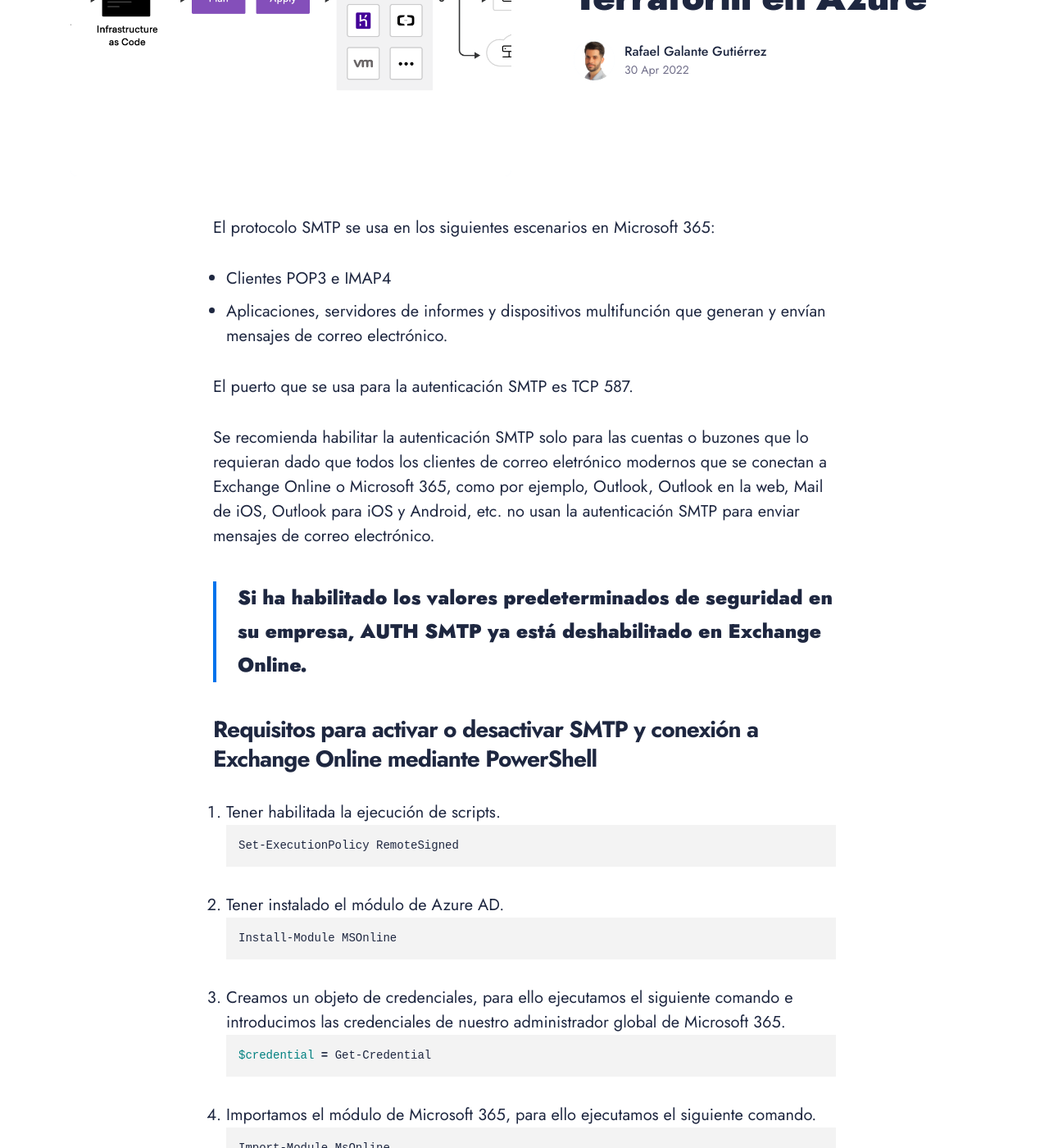
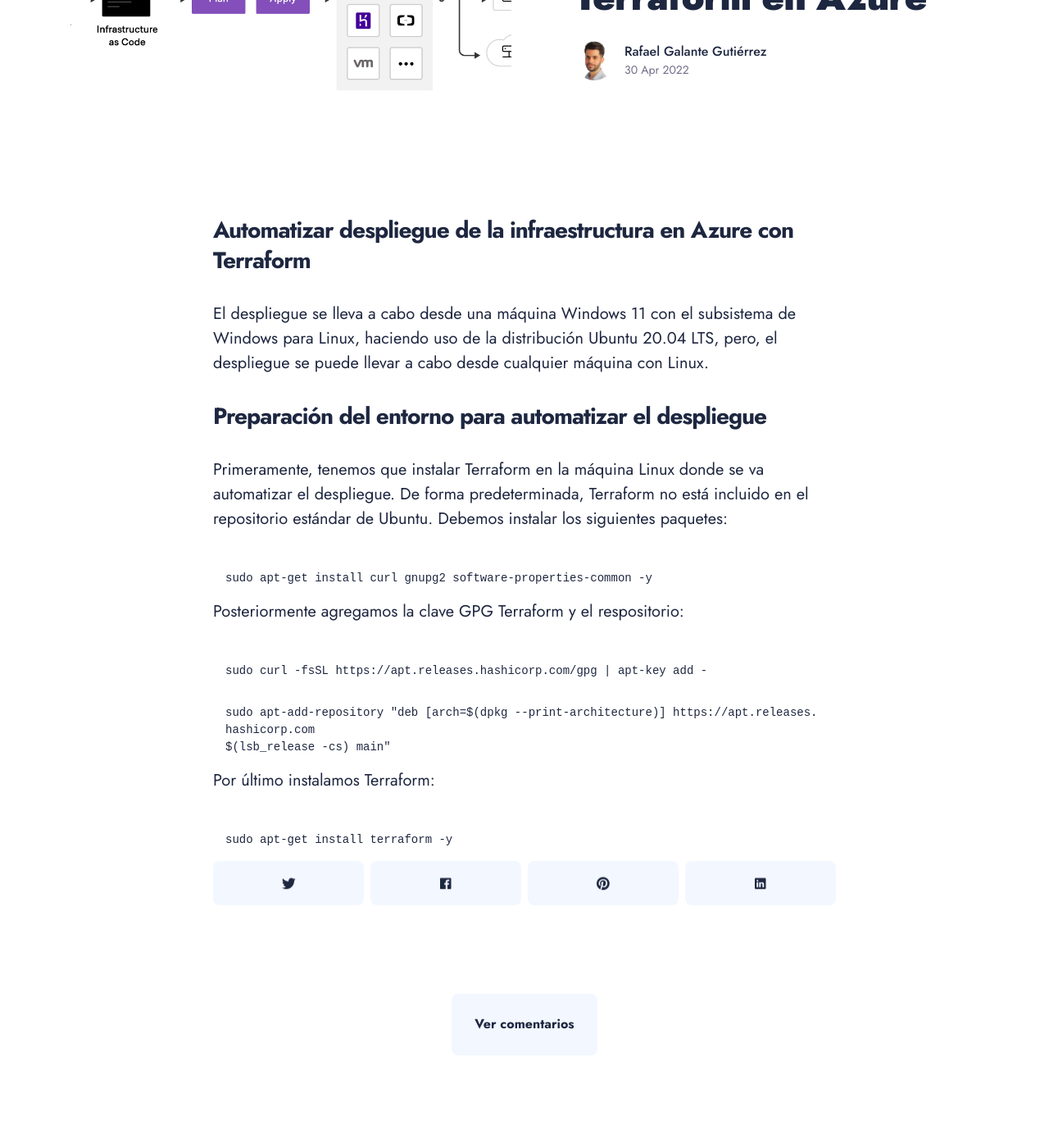
Before and after one commit to ragagu/ragagu-blog, a Jekyll site: the page built from _posts/2022-04-30-primeros-pasos-con-terraform-en-azure.markdown, in a window 1280 px wide and 1400 px high, scrolled down 389 px. Shown: the whole window at 82% size. Built offline with Jekyll 4.4.1, drawn with Linux system fonts in a browser that asks for light colours; nearby versions of some CDN libraries; some of the changed text lies outside the part shown.

Commit message:
Update 2022-04-30-primeros-pasos-con-terraform-en-azure.markdown

````diff
--- a/_posts/2022-04-30-primeros-pasos-con-terraform-en-azure.markdown
+++ b/_posts/2022-04-30-primeros-pasos-con-terraform-en-azure.markdown
@@ -1,81 +1,35 @@
 ---
 layout: post
 title:  Primeros pasos con Terraform en Azure
-description: Se recomienda habilitar la autenticación SMTP solo para las cuentas o buzones que lo requieran...
+description: Vamos a instalar Terraform y a desplegar infraestructura en Azure
 date:   2022-04-30 13:40:23 +0300
 image:  '/images/terraform-assets.png'
 tags:   [Terraform, Azure]
 ---
-El protocolo SMTP se usa en los siguientes escenarios en Microsoft 365:
 
-* Clientes POP3 e IMAP4
-* Aplicaciones, servidores de informes y dispositivos multifunción que generan y envían mensajes de correo electrónico.
+## Automatizar despliegue de la infraestructura en Azure con Terraform
 
-El puerto que se usa para la autenticación SMTP es TCP 587.
+El despliegue se lleva a cabo desde una máquina Windows 11 con el subsistema de Windows para Linux, haciendo uso de la distribución Ubuntu 20.04 LTS, pero, el despliegue se puede llevar a cabo desde cualquier máquina con Linux.
 
-Se recomienda habilitar la autenticación SMTP solo para las cuentas o buzones que lo requieran dado que todos los clientes de correo eletrónico modernos que se conectan a Exchange Online o Microsoft 365, como por ejemplo, Outlook, Outlook en la web, Mail de iOS, Outlook para iOS y Android, etc. no usan la autenticación SMTP para enviar mensajes de correo electrónico.
+## Preparación del entorno para automatizar el despliegue
 
-> Si ha habilitado los valores predeterminados de seguridad en su empresa, AUTH SMTP ya está deshabilitado en Exchange Online.
+Primeramente, tenemos que instalar Terraform en la máquina Linux donde se va automatizar el despliegue. De forma predeterminada, Terraform no está incluido en el repositorio estándar de Ubuntu. Debemos instalar los siguientes paquetes:
 
-## Requisitos para activar o desactivar SMTP y conexión a Exchange Online mediante PowerShell
-
-1. Tener habilitada la ejecución de scripts.
-```powershell
-Set-ExecutionPolicy RemoteSigned
-```
-2. Tener instalado el módulo de Azure AD.
-```powershell
-Install-Module MSOnline
-```
-3. Creamos un objeto de credenciales, para ello ejecutamos el siguiente comando e introducimos las credenciales de nuestro administrador global de Microsoft 365.
-```powershell
-$credential = Get-Credential
-```
-4. Importamos el módulo de Microsoft 365, para ello ejecutamos el siguiente comando.
-```powershell
-Import-Module MsOnline
-```
-5. Con el objeto de credenciales que creamos anteriormente con el módulo MSOnline, ahora nos podemos conectar a Microsoft 365 ejecutando el siguiente comando.
-```powershell
-Connect-MsolService -Credential $credential
-```
-6. Ejecutamos el siguiente comando para crear una sesión remota de Exchange Online.
-```powershell
-$exchangeSession = New-PSSession -ConfigurationName Microsoft.Exchange -ConnectionUri "https://outlook.office365.com/powershell-liveid/" -Credential $credential -Authentication "Basic" –AllowRedirection
-```
-```powershell
-Import-PSSession $exchangeSession
+```ubuntu
+sudo apt-get install curl gnupg2 software-properties-common -y
 ```
 
-## Deshabilitar autenticación SMTP
+Posteriormente agregamos la clave GPG Terraform y el respositorio:
 
-Conectados a Exchange Online remotamente por PowerShell para deshabilitar SMTP globalmente en la compañía, ejecutamos el siguiente comando.
+```ubuntu
+sudo curl -fsSL https://apt.releases.hashicorp.com/gpg | apt-key add -
+```
+```ubuntu
+sudo apt-add-repository "deb [arch=$(dpkg --print-architecture)] https://apt.releases.hashicorp.com
+$(lsb_release -cs) main"
+```
+Por último instalamos Terraform:
 
-```powershell
-Set-TransportConfig -SmtpClientAuthenticationDisabled $true
+```ubuntu
+sudo apt-get install terraform -y
 ```
-
-Para comprobar que se ha deshabilitado la autenticación SMTP ejecutamos el siguiente comando y comprobamos que el valor de la propiedad SmtpClientAuthenticationDisablede es True.
-
-```powershell
-Get-TransportConfig | Format-List SmtpClientAuthenticationDisabled
-```
-
-## Habilitar autenticación SMTP
-
-Conectados a Exchange Online remotamente por PowerShell comprobamos el usuario, donde usuario@contoso.com introducimos la cuenta de usuario a revisar.
-
-```powershell
-Get-CASMailbox -Identity Usuario@contoso.com | Format-List SmtpClientAuthenticationDisabled
-```
-
-Si nos carga el usuario con el valor en blanco o $True ejecutaríamos el siguiente comando para habilitar la autenticación SMTP.
-
-
-```powershell
-Set-CASMailbox -Identity sean@contoso.com -SmtpClientAuthenticationDisabled $false
-```
-
-
-Documentación de apoyo:
-https://docs.microsoft.com/es-es/exchange/clients-and-mobile-in-exchange-online/authenticated-client-smtp-submission
````
